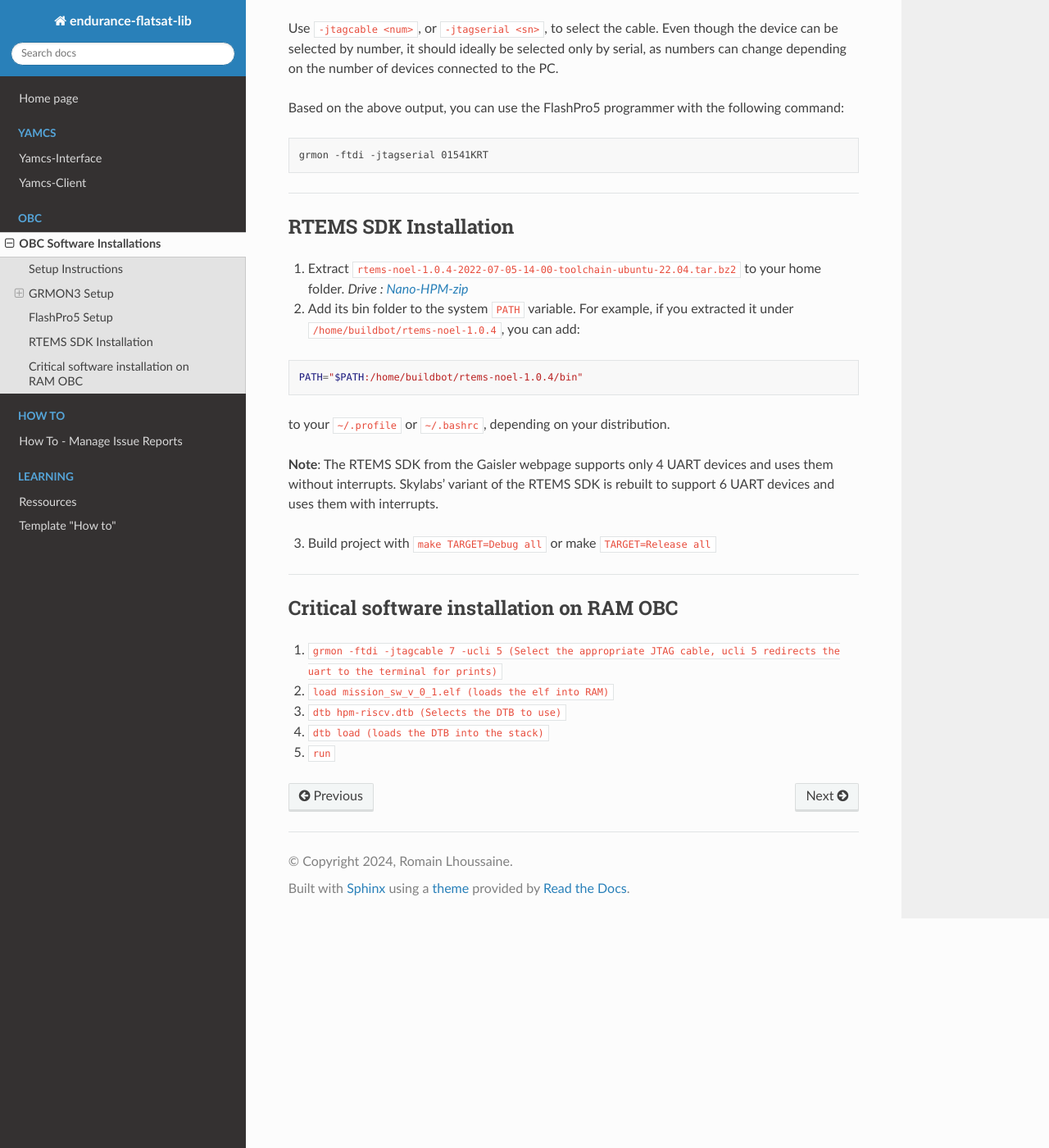
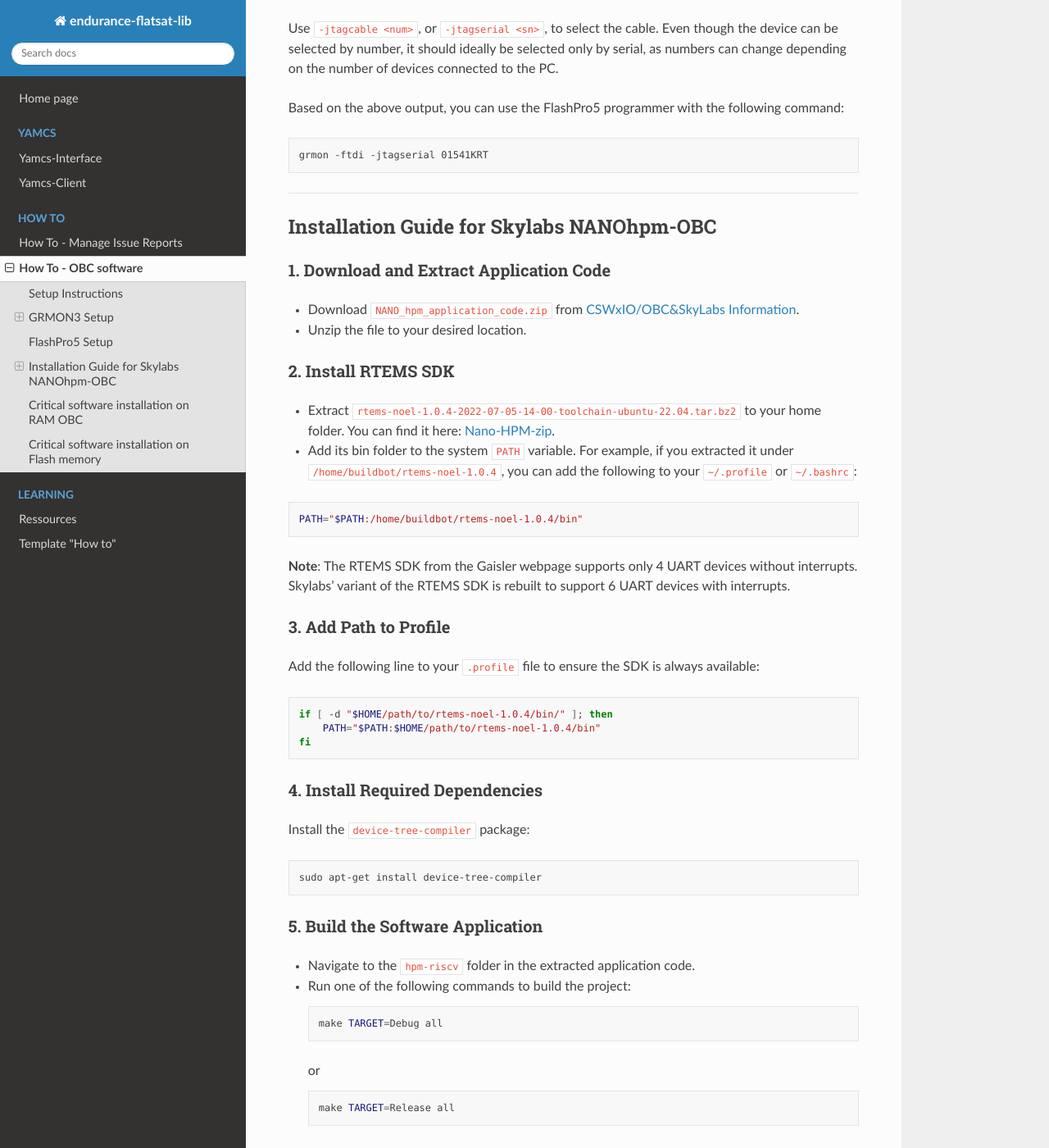
Before and after one commit to infiniteorbits/endurance-flatsat-lib, a Sphinx documentation site: the page built from docs/HowTo/Obc_software_installations.md, in a window 1280 px wide and 1400 px high, scrolled down 1953 px. Shown: the whole window at 82% size. Built offline with Sphinx 7.4.7 and the Read the Docs theme 3.1.0, drawn with Linux system fonts in a browser that asks for light colours; pages that are not in the unit, such as notebooks, are missing from menus; some of the changed text lies outside the part shown.

Commit message:
new doc for obc software installation

````diff
--- a/docs/obc/Obc_software_installations.md
+++ b/docs/HowTo/Obc_software_installations.md
@@ -84,20 +84,62 @@
 
 ---
 
-## RTEMS SDK Installation
+## Installation Guide for Skylabs NANOhpm-OBC
 
-1. Extract `rtems-noel-1.0.4-2022-07-05-14-00-toolchain-ubuntu-22.04.tar.bz2` to your home folder. *Drive : [Nano-HPM-zip](https://drive.google.com/file/d/1Ny_-3nRZRY5-i6MD_pVNblY0_wXvLkzy/view?usp=drive_link)*
-2. Add its bin folder to the system `PATH` variable. For example, if you extracted it under `/home/buildbot/rtems-noel-1.0.4`, you can add:
+### 1. Download and Extract Application Code
+
+- Download `NANO_hpm_application_code.zip` from [CSWxIO/OBC&SkyLabs Information](https://drive.google.com/drive/folders/1oFkO6h9tL5cpfq3l_QFWWIBa1U-LH-5j).
+- Unzip the file to your desired location.
+
+### 2. Install RTEMS SDK
+
+- Extract `rtems-noel-1.0.4-2022-07-05-14-00-toolchain-ubuntu-22.04.tar.bz2` to your home folder. You can find it here: [Nano-HPM-zip](https://drive.google.com/file/d/1Ny_-3nRZRY5-i6MD_pVNblY0_wXvLkzy/view?usp=drive_link).
+- Add its bin folder to the system `PATH` variable. For example, if you extracted it under `/home/buildbot/rtems-noel-1.0.4`, you can add the following to your `~/.profile` or `~/.bashrc`:
 
 ```bash
 PATH="$PATH:/home/buildbot/rtems-noel-1.0.4/bin"
 ```
 
-to your `~/.profile` or `~/.bashrc`, depending on your distribution.
+**Note**: The RTEMS SDK from the Gaisler webpage supports only 4 UART devices without interrupts. Skylabs' variant of the RTEMS SDK is rebuilt to support 6 UART devices with interrupts.
 
-**Note**: The RTEMS SDK from the Gaisler webpage supports only 4 UART devices and uses them without interrupts. Skylabs' variant of the RTEMS SDK is rebuilt to support 6 UART devices and uses them with interrupts.
+### 3. Add Path to Profile
 
-3. Build project with `make TARGET=Debug all` or make `TARGET=Release all`
+Add the following line to your `.profile` file to ensure the SDK is always available:
+
+```bash
+if [ -d "$HOME/path/to/rtems-noel-1.0.4/bin/" ]; then
+    PATH="$PATH:$HOME/path/to/rtems-noel-1.0.4/bin"
+fi
+```
+
+### 4. Install Required Dependencies
+
+Install the `device-tree-compiler` package:
+
+```bash
+sudo apt-get install device-tree-compiler
+```
+
+### 5. Build the Software Application
+
+- Navigate to the `hpm-riscv` folder in the extracted application code.
+- Run one of the following commands to build the project:
+
+  ```bash
+  make TARGET=Debug all
+  ```
+
+  or
+
+  ```bash
+  make TARGET=Release all
+  ```
+
+- A folder (`Debug` or `Release`) should be generated, containing the application binaries.
+
+### Useful Guides
+
+- [How to flash the Mission OBC] (insert link here)
 
 - - -
 ## Critical software installation on RAM OBC
@@ -107,3 +149,10 @@
 3.  `dtb hpm-riscv.dtb (Selects the DTB to use)`
 4.  `dtb load (loads the DTB into the stack)`
 5.  `run`
+## Critical software installation on Flash memory
+
+1.  `grmon -ftdi -jtagcable 7 -ucli 5 (Select the appropriate JTAG cable, ucli 5 redirects the uart to the terminal for prints)`
+2.  `load mission_sw_v_0_1.elf (loads the elf into RAM)`
+3.  `dtb hpm-riscv.dtb (Selects the DTB to use)`
+4.  `dtb load (loads the DTB into the stack)`
+5.  `run`
````
Also changed, not shown: docs/HowTo/HowToSkyEGSE.md (added, +39 -0 lines), docs/index.rst (+1 -7 lines), 1 other file.
